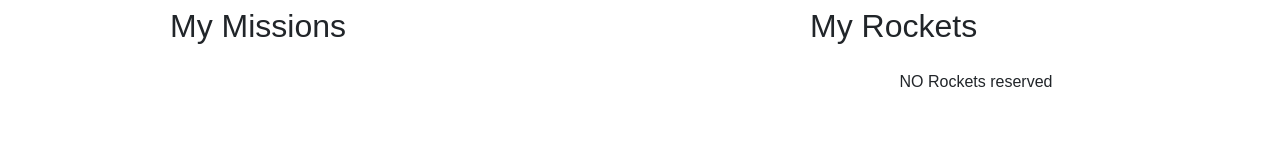
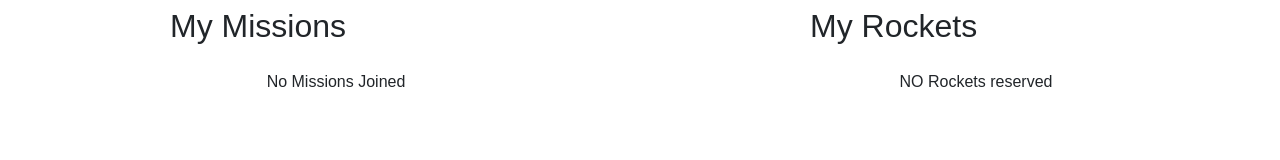
Before and after one commit to AkshithaReddy1899/react-group-project, a React (Create React App) app: page /profile in a window 1280 px wide. Shown: the part 129-289 px from the top of the page. Built offline with nearby package versions, Linux system fonts and the light colour scheme.

Commit message:
:white_check_mark: Add no mission statememt
Added a conditional no missions statememnt when there are no missions joined

```diff
--- a/src/components/missions/MissionsProfile.jsx
+++ b/src/components/missions/MissionsProfile.jsx
@@ -8,11 +8,13 @@ const MissionsProfile = () => {
     <div className="rocket-profile">
       <h2>My Missions</h2>
       <ul>
-        {allMissions.map((mission) => (
-          <li key={mission.id}>
-            <p>{mission.mission_name}</p>
-          </li>
-        ))}
+        {allMissions.length === 0 ? (
+          <p>No Missions Joined</p>
+        ) : (
+          allMissions.map((mission) => (
+            <li key={mission.id}>{mission.mission_name}</li>
+          ))
+        )}
       </ul>
     </div>
   );
```
